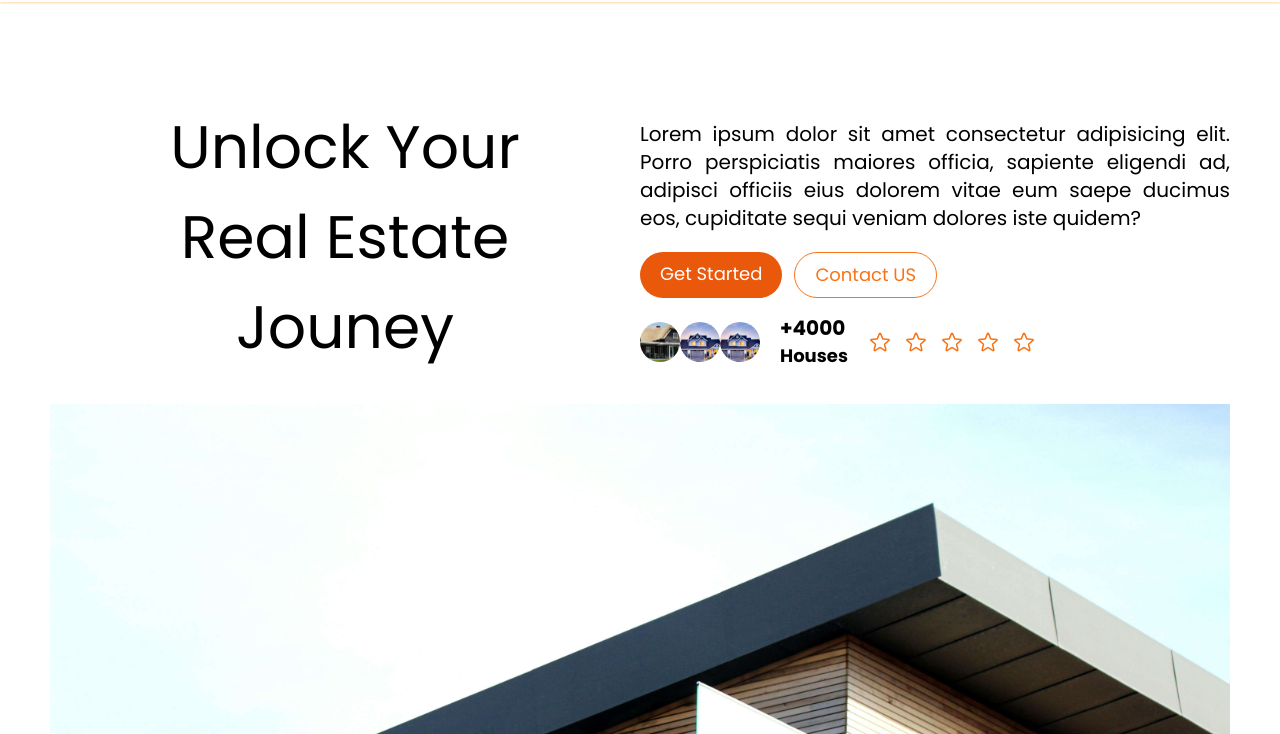
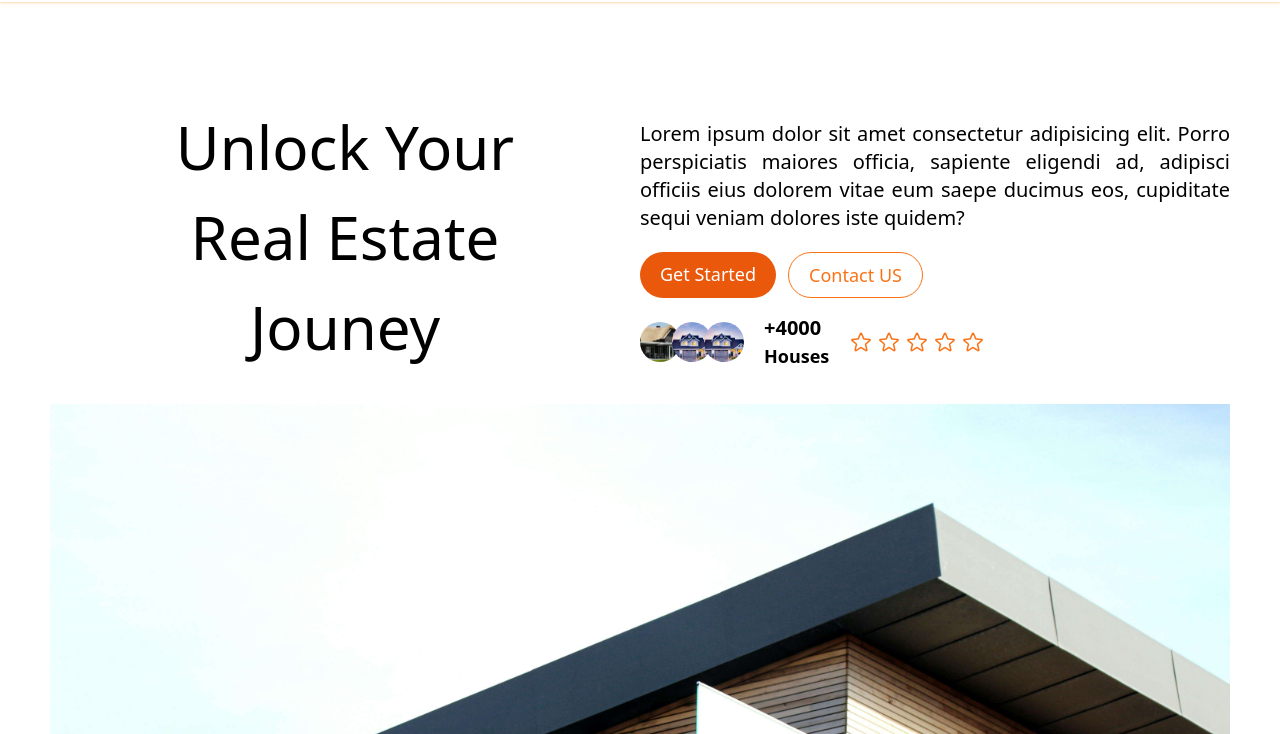
Before and after one commit to Ekoleleibrahim/loyer-distr, a website: page index.html in a window 1280 px wide. Shown: the part 66-800 px from the top of the page. Drawn offline with Linux system fonts and the light colour scheme.

Commit message:
ajout des marges

```diff
--- a/index.html
+++ b/index.html
@@ -82,7 +82,7 @@
                         <a href="" class="btn btn-white block">Contact US</a>
                     </div>
                     <div class="mt-4 flex flex-col items-center sm:flex-row sm:justify-center gap-5 md:justify-start">
-                        <div class="flex items-center">
+                        <div class="flex items-center -space-x-2">
                             <img src="images/image1.jpg" alt="maison" class="w-10 h-10 rounded-full">
                             <img src="images/image2.jpg" alt="maison" class="w-10 h-10 rounded-full">
                             <img src="images/image2.jpg" alt="maison" class="w-10 h-10 rounded-full">
@@ -91,7 +91,7 @@
                             <p class="text-xl font-bold">+4000</p>
                             <p class="text-lg font-bold">Houses</p>
                         </div>
-                        <div class="flex items-center gap-3 *:text-orange-500">
+                        <div class="flex items-center gap-1 *:text-orange-500">
                             <svg xmlns="http://www.w3.org/2000/svg" fill="none" viewBox="0 0 24 24" stroke-width="1.5" stroke="currentColor" class="size-6">
                                 <path stroke-linecap="round" stroke-linejoin="round" d="M11.48 3.499a.562.562 0 0 1 1.04 0l2.125 5.111a.563.563 0 0 0 .475.345l5.518.442c.499.04.701.663.321.988l-4.204 3.602a.563.563 0 0 0-.182.557l1.285 5.385a.562.562 0 0 1-.84.61l-4.725-2.885a.562.562 0 0 0-.586 0L6.982 20.54a.562.562 0 0 1-.84-.61l1.285-5.386a.562.562 0 0 0-.182-.557l-4.204-3.602a.562.562 0 0 1 .321-.988l5.518-.442a.563.563 0 0 0 .475-.345L11.48 3.5Z" />
                               </svg>
--- a/tailwind.config.js
+++ b/tailwind.config.js
@@ -1,15 +1,14 @@
 /** @type {import('tailwindcss').Config} */
 module.exports = {
   content: ['./index.html'],
-  theme: {
+  theme: {},
     extend:{
       colors:{
         black_footer : '#1f1f1f'
       },
       fontFamily:{
         'Poppins': 'Poppins',
-      }
-     }
-  },
+      },
+    },
   plugins: [],
 }
```
Also changed, not shown: src/output.css.
